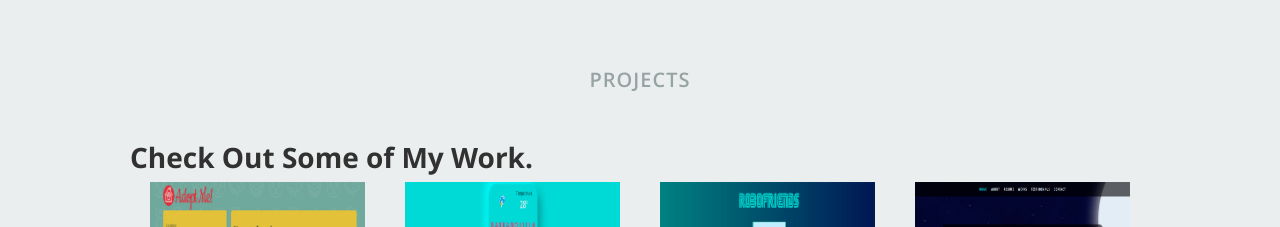
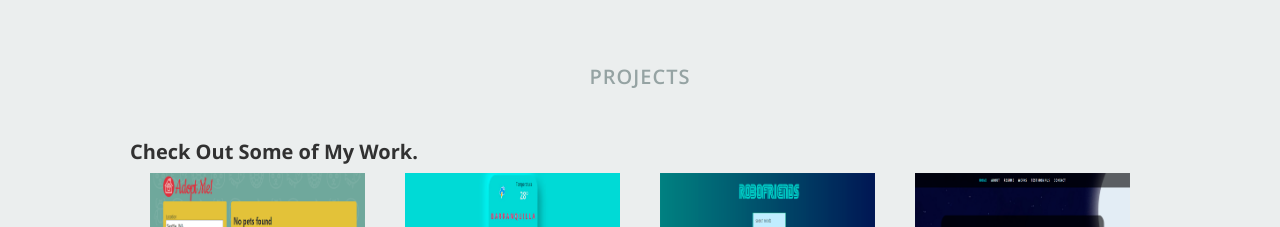
Before and after one commit to wildcox80/react-portfolio, a React (Create React App) app: page / in a window 1280 px wide. Shown: the part 5060-5287 px from the top of the page. Built offline with nearby package versions, Linux system fonts and the light colour scheme.

Commit message:
Addin changes colums skills

```diff
--- a/src/Components/Portfolio.js
+++ b/src/Components/Portfolio.js
@@ -31,7 +31,7 @@ class Portfolio extends Component {
          <div className="twelve columns collapsed">
 
             <h1>Projects</h1>
-            <h2>Check Out Some of My Work.</h2>
+            <h4>Check Out Some of My Work.</h4>
 
             <div id="portfolio-wrapper" className="bgrid-quarters s-bgrid-thirds cf">
                 {projects}
--- a/src/Components/Resume.js
+++ b/src/Components/Resume.js
@@ -64,7 +64,7 @@ class Resume extends Component {
          </div>
 
          <div>
-           <div className="nine columns main-col"><p className="lead center">{skillmessage}</p></div>
+           <div className="twelve columns main-col"><p className="lead center">{skillmessage}</p></div>
 				   <ul className="bgrid-quarters s-bgrid-thirds cf">
 					  {skills}
 					 </ul>
```
